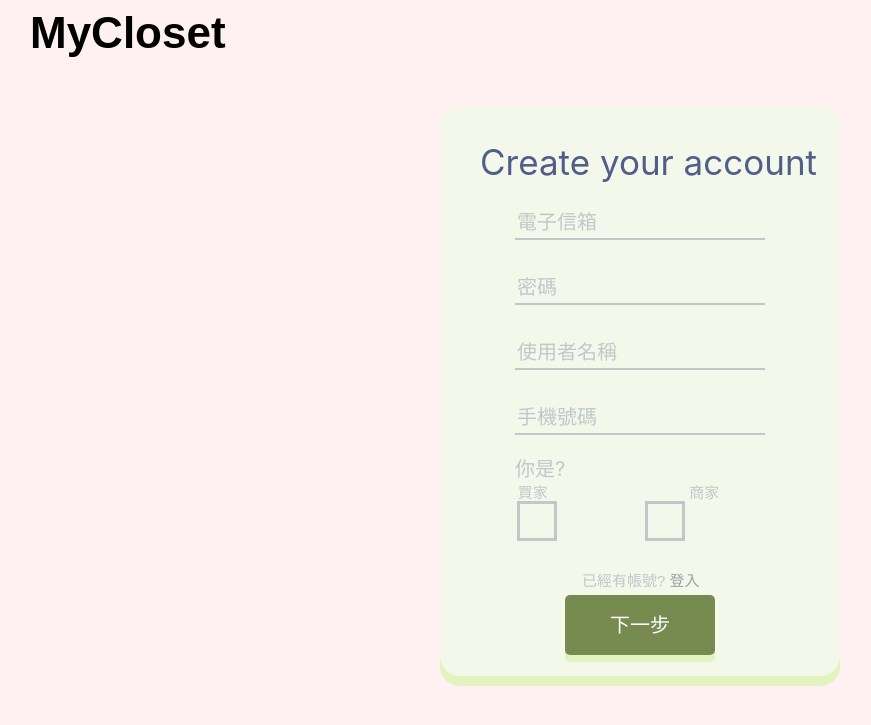
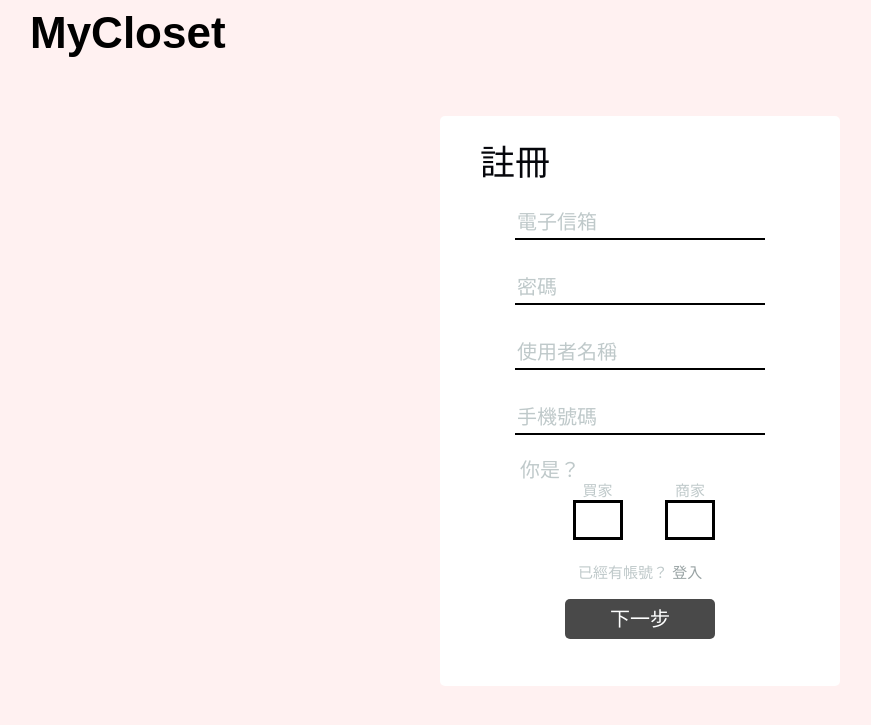
Before and after one commit to 107590028/my_closet, a PHP site: page /create-1.php in a window 1280 px wide. Shown: the top 725 px of the page, without its empty margins (0-871 px from the left). Run offline with PHP 8.4, Linux system fonts and the light colour scheme.

Commit message:
註冊版面更改完成

```diff
--- a/create-1.php
+++ b/create-1.php
@@ -41,12 +41,13 @@ if(isset($_POST['next']) &&
     <title>MyCloset</title>
 </head>
 <body>
-    <a class = "header-title" style="color:black;text-decoration:none" href = "index.php">MyCloset</a>
-
+    <div>
+        <a class = "header-title" style="color:black;text-decoration:none" href = "index.php">MyCloset</a>
+    </div>
     <div class="create-pad lower-create-pad" style = "top: 50px;">
-        <form class="create-pad upper-create-pad" style="top: -10px;" method="post">
+        <form class="create-pad " style="top: -10px;" method="post">
             <div class="login-text-1" style="top: 30px; left: 40px;">
-                Create your account
+                註冊
             </div>
 
             <input type = "text" name="email" class="text-input" style ="top: 100px;" placeholder="電子信箱"></input>
@@ -73,25 +74,26 @@ if(isset($_POST['next']) &&
                 <?php echo $CreateError['phone']; ?>
             </label>
 
-            <label class="identity-text-0" style="top: 295px; left: 75px;">你是?</label>
+            <label class="identity-text-0" style="top: 296px; left: 80px;">你是？</label>
 
             <label class="error-text" style="top: 435px; left:76px;">
                 <?php echo $CreateError['identity']; ?>
             </label>
 
-            <input type="radio" class="radio-input" name = "identity" value = "Customer" style="top: 395px; left: 77px;"></input>
 
-            <label class="identity-text-1" style="top: 317px; left: 23px;">買家</label>
+            <input type="radio" class="radio-input" name = "identity" value = "Customer" style="top: 394px; left: 133px;"></input>
 
-            <input type="radio" class="radio-input" name = "identity" value = "Seller" style="top: 395px; left: 205px;"></input>
+            <label class="identity-text-1" style="top: 315px; left: 78px;">買家</label>
 
-            <label class="identity-text-1" style="top: 317px; left: 160px;">商家</label>
+            <input type="radio" class="radio-input" name = "identity" value = "Seller" style="top: 394px; left: 225px;"></input>
 
-            <div class = "login-btn lower-login-btn" style="top: 405px;">
-                <input type = "submit" name = "next" class = "next-btn upper-next-btn next-btn-text" style="top:-7px;" value = "下一步">
+            <label class="identity-text-1" style="top: 315px; left: 136px;">商家</label>
+
+            <div class = "login-btn lower-login-btn" style="top: 420px;">
+                <input type = "submit" name = "next" class = "next-btn upper-next-btn next-btn-text" style="top:-18px;" value = "下一步">
             </div>
 
-            <div class="create-text-0 font" style="top: 313px; bottom: 12px;left:142px;">已經有帳號?<a href = "MSDS.php" class = "create-text-1 font"> 登入</a></div>
+            <div class="create-text-0 font" style="top: 325px; bottom: 12px;left:138px;">已經有帳號？<a href = "MSDS.php" class = "create-text-1 font"> 登入</a></div>
         </form>
     </div>
 
--- a/home.css
+++ b/home.css
@@ -89,7 +89,7 @@ body {
   margin-right: 10px;
 }
 .JOIN_TEXT{
-  background-color: #EDF2C5;
+  background-color: #42410f;
   border-radius: 3px;
   border: solid 1px #778a50;
   color: #778a50;
--- a/styleSheets/blocks.css
+++ b/styleSheets/blocks.css
@@ -39,7 +39,7 @@
     outline: none;
     border: none;
 
-    height: 60px;
+    height: 40px;
     width: 150px;
     border-radius: 5px;
 
@@ -63,7 +63,7 @@
 .create-pad{
     height: 570px;
     width: 400px;
-    border-radius: 20px;
+    border-radius: 5px;
 
     position: relative;
     margin-left: auto;
--- a/styleSheets/cart_color.css
+++ b/styleSheets/cart_color.css
@@ -3,7 +3,7 @@
     }
 
 .upper-login-pad,.upper-create-pad{
-    background-color: #FDFEFE;
+    background-color: #000000;
     }
 
 .upper-edit-info-btn{
--- a/styleSheets/color.css
+++ b/styleSheets/color.css
@@ -1,7 +1,7 @@
 .guest-upper-header,
 .upper-login-btn,
 .upper-next-btn{
-    background-color: #778a50;
+    background-color: #494949;
     }
 
 .customer-upper-header,
@@ -48,11 +48,11 @@
     }
 
 .guest-lower-header, .lower-login-pad, .lower-login-btn, .lower-create-pad{
-    background-color: #e1f3be;
+    background-color: #ffffff;
     }
 
 .upper-login-pad,.upper-create-pad{
-    background-color: #f4f8ea;
+    background-color: #666666;
     }
 
 .upper-edit-info-btn{
--- a/styleSheets/input.css
+++ b/styleSheets/input.css
@@ -3,13 +3,13 @@
     border: none;
     background-color: transparent;
 
-    color: #BFC9CA;
+    color: #000000;
 
     font-size: 20px;
 
     border-bottom-style: solid;
     border-bottom-width: 2px;
-    border-bottom-color: #BFC9CA;
+    border-bottom-color: #000000;
 
     width: 250px;
 
@@ -37,9 +37,9 @@ input[type = "radio"]{
 
 .radio-input{
     height: 40px;
-    width: 40px;
+    width: 50px;
 
-    border: solid 3px #BFC9CA;
+    border: solid 3px rgb(00, 00, 0);
     transition: 1s;
 
     position: absolute;
@@ -47,8 +47,8 @@ input[type = "radio"]{
 }
 
 .radio-input:checked{
-    border-radius: 20px;
-    background-color: #BFC9CA;
+    border-radius: 5px;
+    background-color: #bfcac0;
     }
 
 .radio-input:checked + .identity-text-1{
--- a/styleSheets/text.css
+++ b/styleSheets/text.css
@@ -12,8 +12,8 @@ body{
     font-family: Arial;
     font-size: 44px;
     font-weight: 900;
-    text-align: left;
-    color: #FF7878;
+    text-align: center;
+    color: #000000;
     padding: 30px;
     }
 
@@ -52,7 +52,7 @@ body{
     position: relative;
 
     font-size: 35px;
-    color:  #505f8a;
+    color:  #05060b;
     }
 
 /* .login-text-2{
--- a/templates/header.php
+++ b/templates/header.php
@@ -73,8 +73,8 @@ if(isset($_POST['logout'])){
 
             <nav class="option_box">
                 <div class="table">
-                    <div><a href="STMS.php" class="Home">我的商品</a></div>
-                    <div><a href="SEMS.php" class="Home">商家檔案</a></div>
+                    <div><a href="STMS.php" style="color:#edf2c5;text-decoration:none" class="Home">我的商品</a></div>
+                    <div><a href="SEMS.php" style="color:#edf2c5;text-decoration:none" class="Home">商家檔案</a></div>
                 </div>
             </nav>
         </header>
```
Also changed, not shown: images/1653466209163738752600c3ab4ae4cd0913dcf66b43e905a70d.png (added), images/1653466223163738752600c3ab4ae4cd0913dcf66b43e905a70d.png (added), images/1653466367165207899061a5c2e7ee5efe9295dd73cd3fc12827_thumbnail_900x (1).png (added).
